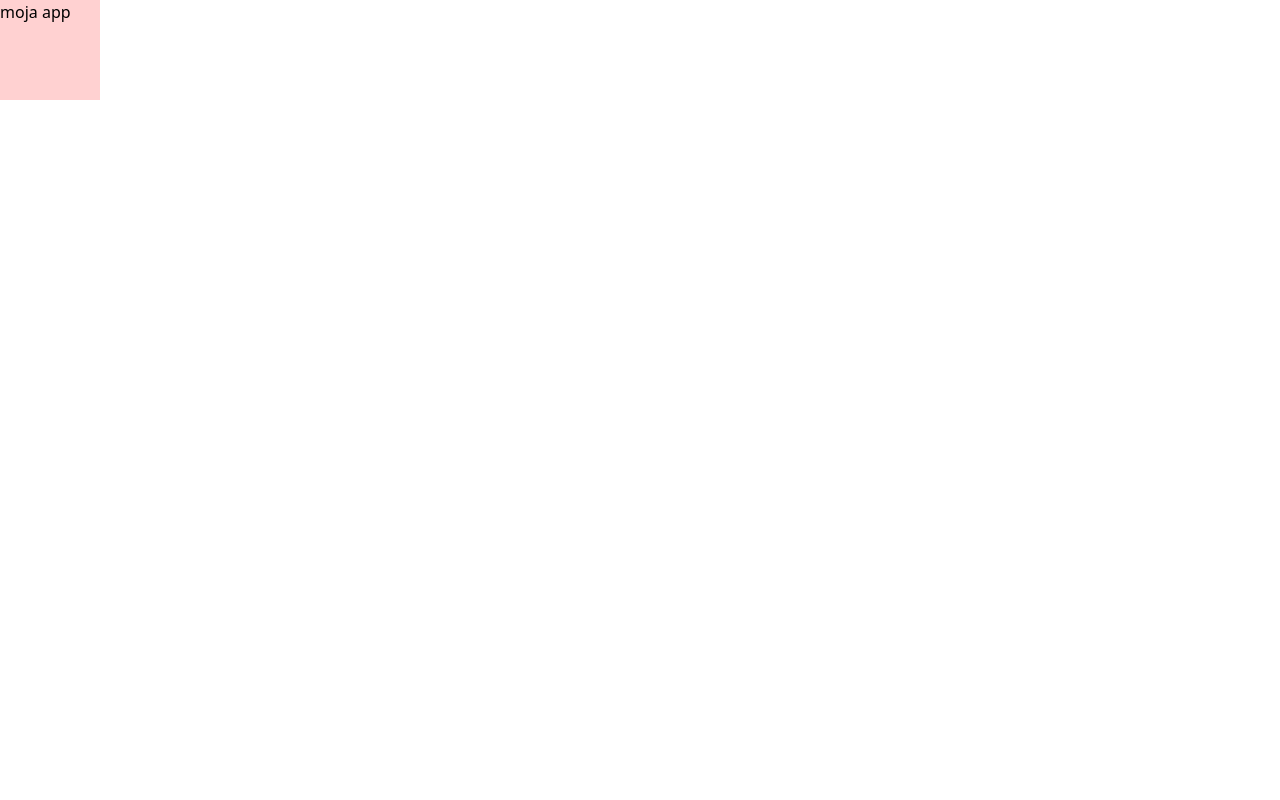
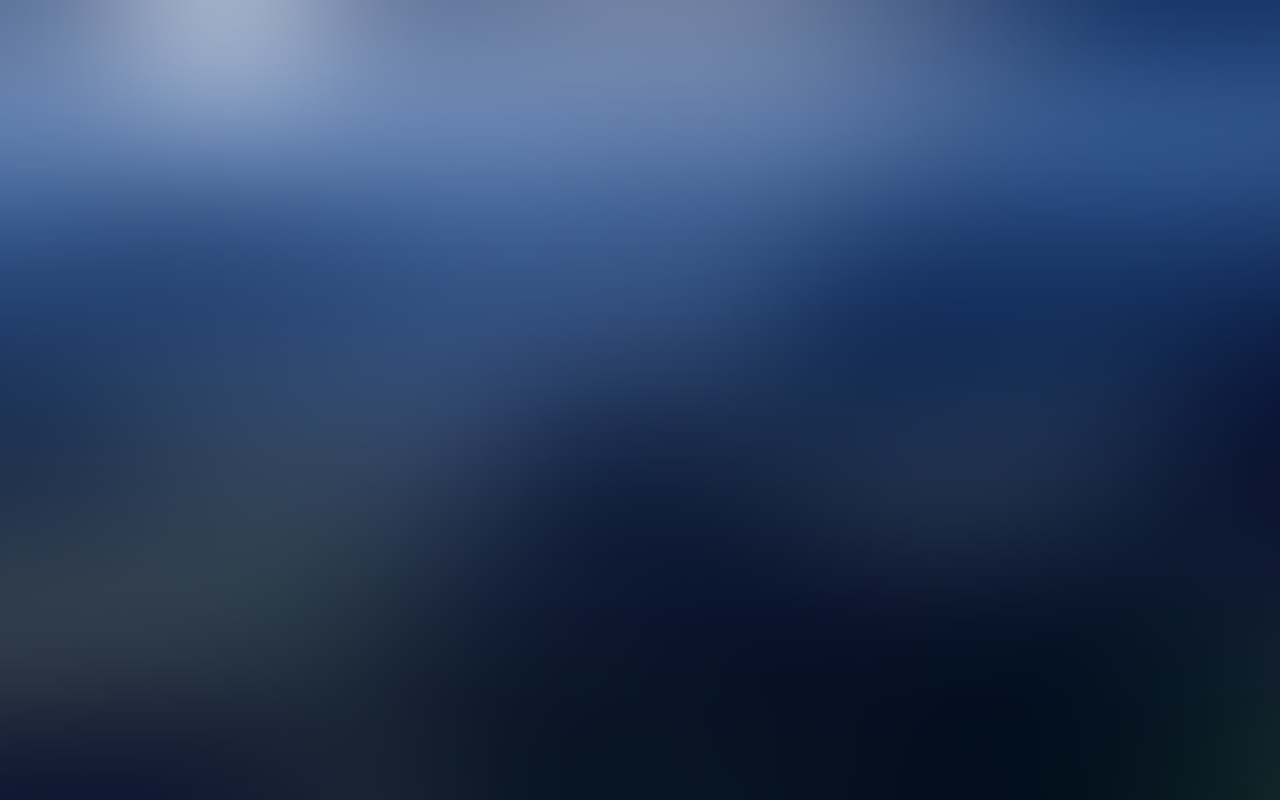
Before and after one commit to Desmord/movies, a React (Create React App) app: page / in a window 1280 px wide. Built offline with nearby package versions, Linux system fonts and the light colour scheme.

Commit message:
Changes:
	- Add Redux store and slices;

```diff
--- a/package.json
+++ b/package.json
@@ -3,6 +3,7 @@
   "version": "0.1.0",
   "private": true,
   "dependencies": {
+    "@reduxjs/toolkit": "^1.9.5",
     "@testing-library/jest-dom": "^5.17.0",
     "@testing-library/react": "^13.4.0",
     "@testing-library/user-event": "^13.5.0",
@@ -12,6 +13,9 @@
     "@types/react-dom": "^18.2.7",
     "react": "^18.2.0",
     "react-dom": "^18.2.0",
+    "react-icons": "^4.10.1",
+    "react-redux": "^8.1.2",
+    "react-router-dom": "^6.15.0",
     "react-scripts": "5.0.1",
     "sass": "^1.66.1",
     "typescript": "^4.9.5",
--- a/public/index.html
+++ b/public/index.html
@@ -6,7 +6,8 @@
   <meta name="viewport" content="width=device-width, initial-scale=1" />
   <meta name="description" content="Web site sowing movies and tv shows" />
   <meta name="author" content="Mikołaj Chojnacki" />
-
+  <link href="https://fonts.googleapis.com/css2?family=Poppins:wght@400;700&family=Roboto+Mono&display=swap"
+    rel="stylesheet">
   <title>Movies</title>
 </head>
 
--- a/src/Components/App/App.module.scss
+++ b/src/Components/App/App.module.scss
@@ -1,5 +1,5 @@
 .container {
-    width: 100px;
-    height: 100px;
-    background-color: rgba(255, 25, 25, 0.2);
+    background: url('../../../public/assets/images/background.png');
+    background-repeat: no-repeat;
+    background-size: cover;
 }
--- a/src/Components/App/App.tsx
+++ b/src/Components/App/App.tsx
@@ -1,9 +1,15 @@
+import { Provider } from 'react-redux';
+import Store from "../../Redux/Store";
+
 import styles from "./App.module.scss";
 
 function App() {
   return (
-    <div className={`${styles.container}`}>
-      moja app
+    <div className={`flex h-screen ${styles.container}`}>
+      <Provider store={Store}>
+
+
+      </Provider>
     </div >
   );
 }
--- /dev/null
+++ b/src/Redux/AppSlice.ts
@@ -0,0 +1,31 @@
+import { createSlice } from '@reduxjs/toolkit';
+import { PayloadAction } from '@reduxjs/toolkit';
+
+import { SELECTED_PAGES } from '../Utilities/Settings';
+import App from '../Components/App/App';
+
+export type InitialStateType = {
+    selectedPage: string,
+}
+
+const initialState: InitialStateType = {
+    selectedPage: SELECTED_PAGES.TRENDING
+}
+
+const AppSlice = createSlice({
+    name: `appF`,
+    initialState,
+    reducers: {
+        getApp: (state) => { return state },
+        setApp: (state, action: PayloadAction<any>) => {
+            state = action.payload
+        },
+    }
+})
+
+export const {
+    getApp,
+    setApp,
+} = AppSlice.actions;
+
+export default AppSlice.reducer;
--- /dev/null
+++ b/src/Redux/MoviesSlice.ts
@@ -0,0 +1,57 @@
+import { createSlice } from '@reduxjs/toolkit';
+import { PayloadAction } from '@reduxjs/toolkit';
+
+
+export type InitialStateType = {
+    trending: any[],
+    popular: any[],
+    topRated: any[],
+    upComing: any[],
+    selectedMovie: {},
+}
+
+const initialState: InitialStateType = {
+    trending: [],
+    popular: [],
+    topRated: [],
+    upComing: [],
+    selectedMovie: {},
+}
+
+const MoviesSlice = createSlice({
+    name: `movies`,
+    initialState,
+    reducers: {
+        getMovies: (state) => { return state },
+        setMovies: (state, action: PayloadAction<any>) => {
+            state = action.payload
+        },
+        setTrending: (state, action: PayloadAction<any>) => {
+            state.trending = action.payload
+        },
+        setPopular: (state, action: PayloadAction<any>) => {
+            state.popular = action.payload
+        },
+        setTopRated: (state, action: PayloadAction<any>) => {
+            state.topRated = action.payload
+        },
+        setUpComing: (state, action: PayloadAction<any>) => {
+            state.upComing = action.payload
+        },
+        setSelectedMovie: (state, action: PayloadAction<any>) => {
+            state.selectedMovie = action.payload
+        },
+    }
+})
+
+export const {
+    getMovies,
+    setMovies,
+    setTrending,
+    setPopular,
+    setTopRated,
+    setUpComing,
+    setSelectedMovie,
+} = MoviesSlice.actions;
+
+export default MoviesSlice.reducer;
--- /dev/null
+++ b/src/Redux/Store.ts
@@ -0,0 +1,13 @@
+import { configureStore } from "@reduxjs/toolkit";
+
+import MoviesReducer from './MoviesSlice';
+import AppReducer from "./AppSlice";
+
+const Store = configureStore({
+    reducer: {
+        movies: MoviesReducer,
+        app: AppReducer
+    }
+});
+
+export default Store;
--- /dev/null
+++ b/src/Styles/Global.scss
@@ -0,0 +1,9 @@
+@import './Settings.scss';
+
+html {
+    scroll-behavior: smooth;
+}
+
+body {
+    font-family: $font-family-poppins;
+}
--- /dev/null
+++ b/src/Styles/Reset.scss
@@ -0,0 +1,35 @@
+html {
+    box-sizing: border-box;
+    font-size: 16px;
+}
+
+*,
+*:before,
+*:after {
+    box-sizing: inherit;
+}
+
+body,
+h1,
+h2,
+h3,
+h4,
+h5,
+h6,
+p,
+ol,
+ul {
+    margin: 0;
+    padding: 0;
+    font-weight: normal;
+}
+
+ol,
+ul {
+    list-style: none;
+}
+
+img {
+    max-width: 100%;
+    height: auto;
+}
--- /dev/null
+++ b/src/Styles/Settings.scss
@@ -0,0 +1,4 @@
+$font-family-poppins: 'Poppins',
+sans-serif;
+$font-family-roboto-mono:'Roboto Mono',
+monospace;
--- /dev/null
+++ b/src/Utilities/Settings.ts
@@ -0,0 +1,3 @@
+export const SELECTED_PAGES = {
+    TRENDING: `trending`
+}
--- a/src/index.tsx
+++ b/src/index.tsx
@@ -3,6 +3,9 @@ import ReactDOM from 'react-dom/client';
 
 import App from './Components/App/App';
 
+import './Styles/Reset.scss'
+import './Styles/Settings.scss'
+import './Styles/Global.scss'
 import './index.css';
 
 const root = ReactDOM.createRoot(
```
Also changed, not shown: public/assets/images/background.png (added), 1 other file (tests, documents, lock files or other folders).
